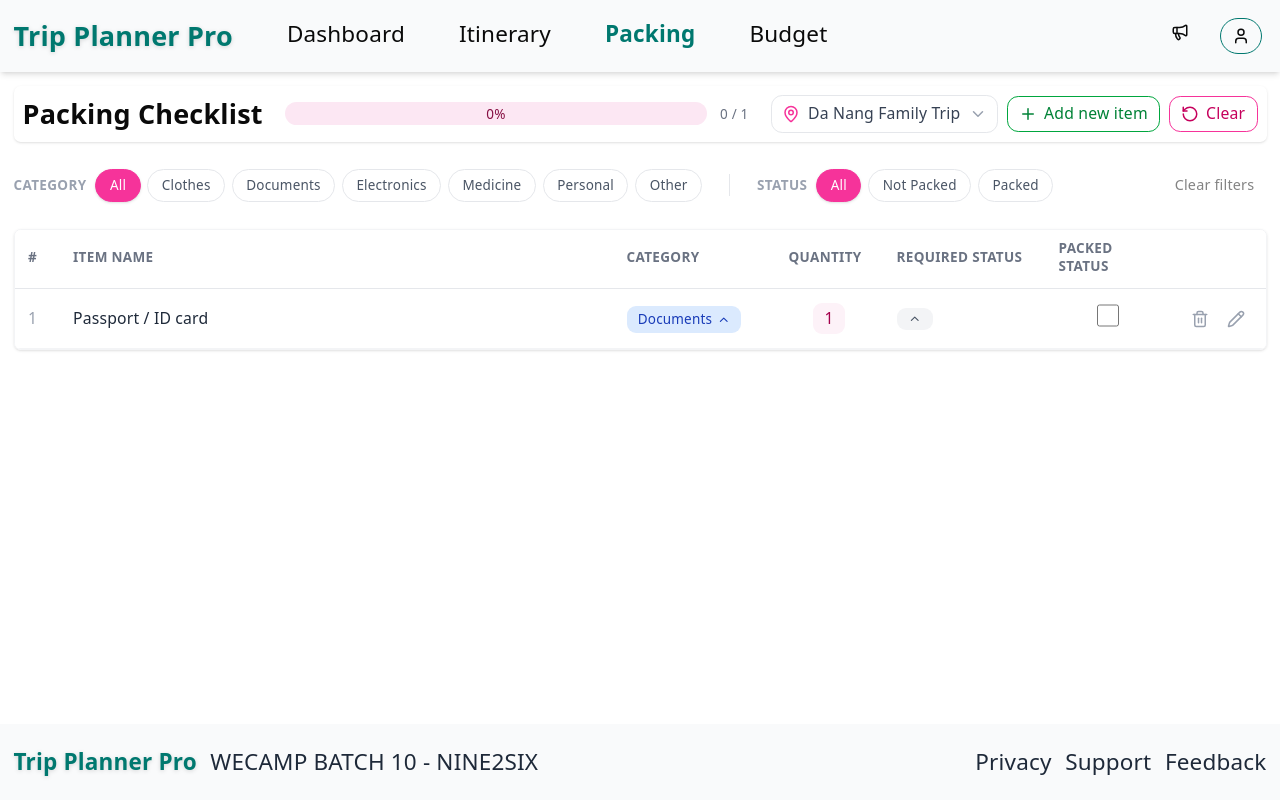
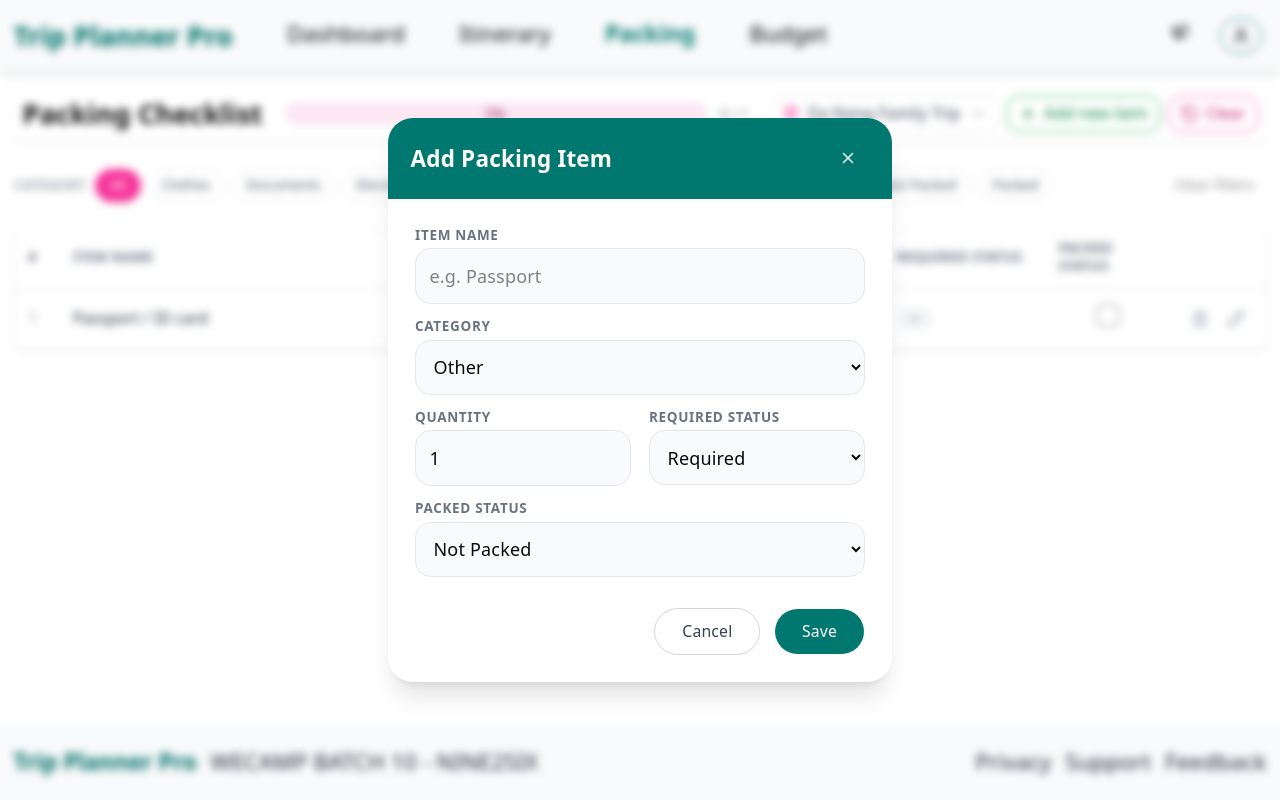
Before and after one commit to TUT888/trip-planner-pro, a React (Vite) app: page /packing in a window 1280 px wide. Both pictures are taken after a click on the button "Add new item". Built offline with nearby package versions, Linux system fonts and the light colour scheme.

Commit message:
feat(packing): implement add new and update existing packing items

```diff
--- /dev/null
+++ b/src/features/packing/components/PackingForm.jsx
@@ -0,0 +1,211 @@
+import { useState } from "react";
+import { useDispatch } from "react-redux";
+import { PACKING_CATEGORY, PACKING_PRIORITY, PACKING_STATUS } from "../packingConstants";
+import { X } from "lucide-react";
+import { Button } from "@/components/ui/button";
+import { addToChecklist, updateCheckList } from "../packingSlice";
+
+const defaultForm = {
+  name: "",
+  category: PACKING_CATEGORY.OTHER,
+  quantity: 1,
+  requiredStatus: PACKING_PRIORITY.REQUIRED,
+  packedStatus: PACKING_STATUS.NOT_PACKED,
+};
+
+const defaulterrors = {
+  name: "",
+  category: "",
+  quantity: "",
+  requiredStatus: "",
+  packedStatus: "",
+};
+
+export function PackingForm({ itemToEdit, onClose }) {
+  const dispatch = useDispatch();
+
+  const [form, setForm] = useState(itemToEdit || defaultForm);
+
+  const [errors, setErrors] = useState(defaulterrors);
+
+  const handleSubmit = (e) => {
+    e.preventDefault();
+
+    const newErrors = {};
+    if (!form.name.trim()) newErrors.name = "Item name can not be empty."
+    if (form.quantity < 1) newErrors.quantity = "Quantity can not be lower than 1."
+    if (!Object.values(PACKING_CATEGORY).includes(form.category)) newErrors.category = "Input category is invalid."
+    if (!Object.values(PACKING_PRIORITY).includes(form.requiredStatus)) newErrors.requiredStatus = "Input required status is invalid."
+    if (!Object.values(PACKING_STATUS).includes(form.packedStatus)) newErrors.packedStatus = "Input packing status is invalid."
+
+    if (Object.keys(newErrors).length === 0) {
+      if (itemToEdit) {
+        dispatch(updateCheckList({
+          ...form,
+          name: form.name.trim()
+        }))
+      } else {
+        dispatch(addToChecklist({
+          ...form,
+          name: form.name.trim()
+        }))
+      }
+      onClose();
+    } else {
+      setErrors(newErrors);
+    }
+  };
+
+  const handleChange = (e) => {
+    const { name, value } = e.target;
+    setForm((prev) => ({
+      ...prev,
+      [name]: value
+    }))
+  };
+
+  return (
+    <div className="fixed inset-0 z-50 flex items-center justify-center backdrop-blur-xs p-2">
+      <div className="bg-white rounded-3xl shadow-xl max-w-md w-full overflow-hidden">
+        <div >
+          <div className="flex justify-between items-center p-5 bg-primary text-white">
+            <h2 className="text-xl font-bold">
+              {itemToEdit ? "Edit Packing Item" : "Add Packing Item"}
+            </h2>
+            <Button
+              onClick={onClose}
+              className="hover:bg-secondary/50 rounded"
+            >
+              <X className="w-5 h-5"/>
+            </Button>
+          </div>
+        </div>
+
+        <form onSubmit={handleSubmit} className="p-6 space-y-3">
+          <div>
+            <label className="block text-xs font-semibold text-gray-500 uppercase tracking-wider mb-1">
+              Item Name
+            </label>
+
+            <input
+              type="text"
+              name="name"
+              value={form.name}
+              onChange={handleChange}
+              placeholder="e.g. Passport"
+              className={`w-full p-3 bg-gray-50 border rounded-xl focus:outline-none focus:ring-2 focus:ring-blue-400 ${
+                errors.name ? "border-red-400" : "border-gray-200"
+              }`}
+            />
+
+            {errors.name && (
+              <p className="text-red-500 text-xs mt-1">{errors.name}</p>
+            )}
+          </div>
+
+          <div>
+            <label className="block text-xs font-semibold text-gray-500 uppercase tracking-wider mb-1">
+              Category
+            </label>
+
+            <select
+              name="category"
+              value={form.category}
+              onChange={handleChange}
+              className="w-full p-3 bg-gray-50 border border-gray-200 rounded-xl focus:outline-none focus:ring-2 focus:ring-blue-400"
+            >
+              {Object.values(PACKING_CATEGORY).map((cat) => (
+                <option key={cat} value={cat}>
+                  {cat}
+                </option>
+              ))}
+            </select>
+          </div>
+
+          <div className="grid grid-cols-2 gap-4">
+            <div>
+              <label className="block text-xs font-semibold text-gray-500 uppercase tracking-wider mb-1">
+                Quantity
+              </label>
+
+              <input
+                type="number"
+                min="1"
+                name="quantity"
+                value={form.quantity}
+                onChange={handleChange}
+                className={`w-full p-3 bg-gray-50 border rounded-xl focus:outline-none focus:ring-2 focus:ring-blue-400 ${
+                  errors.quantity ? "border-red-400" : "border-gray-200"
+                }`}
+              />
+
+              {errors.quantity && (
+                <p className="text-red-500 text-xs mt-1">{errors.quantity}</p>
+              )}
+            </div>
+
+            <div>
+              <label className="block text-xs font-semibold text-gray-500 uppercase tracking-wider mb-1">
+                Required Status
+              </label>
+
+              <select
+                name="requiredStatus"
+                value={form.requiredStatus}
+                onChange={handleChange}
+                className="w-full p-3 bg-gray-50 border border-gray-200 rounded-xl focus:outline-none focus:ring-2 focus:ring-blue-400"
+              >
+                <option value={PACKING_PRIORITY.REQUIRED}>{PACKING_PRIORITY.REQUIRED}</option>
+                <option value={PACKING_PRIORITY.OPTIONAL}>{PACKING_PRIORITY.OPTIONAL}</option>
+              </select>
+
+              {errors.requiredStatus && (
+                <p className="text-red-500 text-xs mt-1">{errors.requiredStatus}</p>
+              )}
+            </div>
+          </div>
+
+          <div>
+            <label className="block text-xs font-semibold text-gray-500 uppercase tracking-wider mb-1">
+              Packed Status
+            </label>
+
+            <select
+              name="packedStatus"
+              value={form.packedStatus}
+              onChange={handleChange}
+              className="w-full p-3 bg-gray-50 border border-gray-200 rounded-xl focus:outline-none focus:ring-2 focus:ring-blue-400"
+            >
+              <option value={PACKING_STATUS.NOT_PACKED}>{PACKING_STATUS.NOT_PACKED}</option>
+              <option value={PACKING_STATUS.PACKED}>{PACKING_STATUS.PACKED}</option>
+            </select>
+
+            {errors.packedStatus && (
+                <p className="text-red-500 text-xs mt-1">{errors.packedStatus}</p>
+              )}
+          </div>
+
+          <div className="pt-4 flex justify-end gap-3">
+            <Button
+              type="button"
+              variant="ghost"
+              size="lg"
+              onClick={onClose}
+              className="px-6 py-5 border border-gray-300 text-gray-700 rounded-full hover:bg-gray-50"
+            >
+              Cancel
+            </Button>
+
+            <Button
+              type="submit"
+              size="lg"
+              className="px-6 py-5 bg-primary hover:bg-primary/80 text-white rounded-full"
+            >
+              Save
+            </Button>
+          </div>
+        </form>
+      </div>
+    </div>
+  );
+}
--- a/src/features/packing/components/PackingList.jsx
+++ b/src/features/packing/components/PackingList.jsx
@@ -1,7 +1,12 @@
 import { useDispatch } from "react-redux";
 import { PackingItem } from "./PackingItem";
 import { Luggage } from "lucide-react";
-import { cycleItemCategory, cycleItemRequired, removeFromCheckList, togglePacked } from "../packingSlice";
+import {
+  cycleItemCategory,
+  cycleItemRequired,
+  removeFromCheckList,
+  togglePacked,
+} from "../packingSlice";
 
 // Column header config
 const COLUMNS = [
@@ -47,7 +52,7 @@ function EmptyState({ isFiltered }) {
 }
 
 // Main component
-export function PackingList({ items = [], isFiltered = false }) {
+export function PackingList({ onEditItem, items = [], isFiltered = false }) {
   const dispatch = useDispatch();
 
   const handleTogglePacked = (id) => dispatch(togglePacked(id));
@@ -55,10 +60,8 @@ export function PackingList({ items = [], isFiltered = false }) {
   const handleCycleCategory = (id) => dispatch(cycleItemCategory(id));
   const handleCycleRequired = (id) => dispatch(cycleItemRequired(id));
 
-  // Edit opens a modal — local state is fine here (UI-only, not persisted)
   const handleEdit = (item) => {
-    // TODO (next task): open edit modal, dispatch(openEditModal(item))
-    console.log("Edit item:", item);
+    onEditItem(item);
   };
 
   return (
--- a/src/features/packing/packingSlice.js
+++ b/src/features/packing/packingSlice.js
@@ -14,8 +14,16 @@ export const packingSlice = createSlice({
   name: "packing",
   initialState,
   reducers: {
+    // Also included in update checklist
     addToChecklist: (state, action) => {
-      state.checklist.push(action.payload);
+      let newId = 1;
+      if (state.checklist.length > 0) {
+        newId = state.checklist[state.checklist.length-1].id + 1;
+      }
+      state.checklist.push({
+        id: newId,
+        ...action.payload
+      });
       saveData(TRIP_PROPERTIES.PACKING_LIST, state.checklist);
     },
     updateCheckList: (state, action) => {
--- a/src/pages/PackingChecklist.jsx
+++ b/src/pages/PackingChecklist.jsx
@@ -9,21 +9,33 @@ import { PackingProgressBar } from "@/features/packing/components/PackingProgres
 import { PackingFilterBar } from "@/features/packing/components/PackingFilterBar";
 import { PackingList } from "@/features/packing/components/PackingList";
 import { TripSelector } from "@/features/packing/components/TripSelector";
+import { useState } from "react";
+import { PackingForm } from "@/features/packing/components/PackingForm";
 
 export default function PackingChecklist() {
   const dispatch = useDispatch();
   const filters = useSelector(selectPackingFilter);
   const filteredItems = useSelector(selectFilteredItems);
 
+  const [formOpen, setFormOpen] = useState(false);
+  const [itemToEdit, setItemToEdit] = useState(null)
+
   // Whether any filter is active (used for empty-state copy and "Clear filters" button)
   const isFiltered = filters.category !== "All" || filters.packedStatus !== "All";
 
   const handleFilterChange = (partial) => dispatch(setFilter(partial));
-  const handleClearAll = () => dispatch(clearAll());
+  const handleClearAll = () => {
+    dispatch(clearAll());
+  };
 
-  const handleAddNew = () => {
-    // TODO (next task): openAddModal()
-    console.log("Open add-item modal");
+  const handleOpenForm = (selectedItem = null) => {
+    setItemToEdit(selectedItem);
+    setFormOpen(true);
+  };
+
+  const handleCloseForm = () => {
+    setItemToEdit(null);
+    setFormOpen(false);
   };
 
   return (
@@ -41,7 +53,7 @@ export default function PackingChecklist() {
           <Button
             variant="outline"
             size="default"
-            onClick={handleAddNew}
+            onClick={() => handleOpenForm()}
             className="border-green-600 text-green-700 hover:bg-green-50 hover:text-green-800 shrink-0"
           >
             <Plus aria-hidden="true" />
@@ -66,8 +78,13 @@ export default function PackingChecklist() {
         <PackingFilterBar filters={filters} onFilterChange={handleFilterChange} />
 
         {/* Packing list section */}
-        <PackingList items={filteredItems} isFiltered={isFiltered} />
+        <PackingList items={filteredItems} isFiltered={isFiltered} onEditItem={handleOpenForm}/>
       </div>
+
+      {/* Modal */}
+      {formOpen && (
+        <PackingForm itemToEdit={itemToEdit} onClose={handleCloseForm} />
+      )}
     </div>
   );
 }
```
